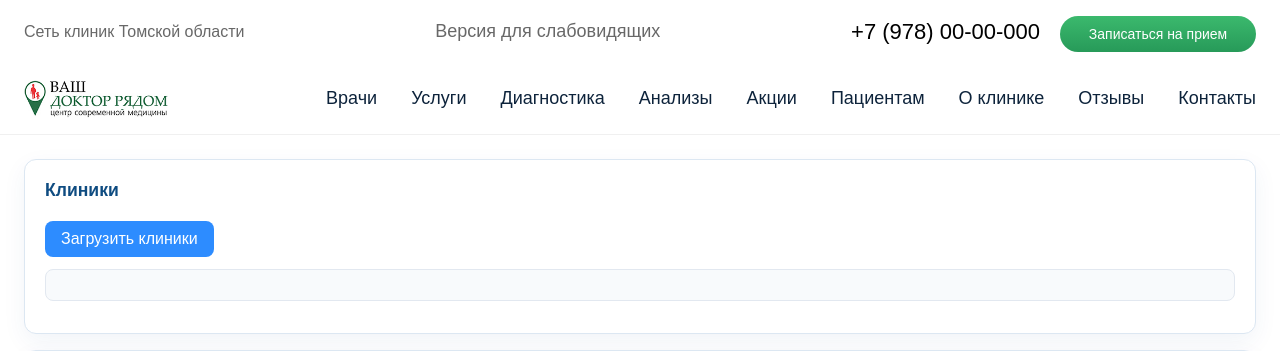
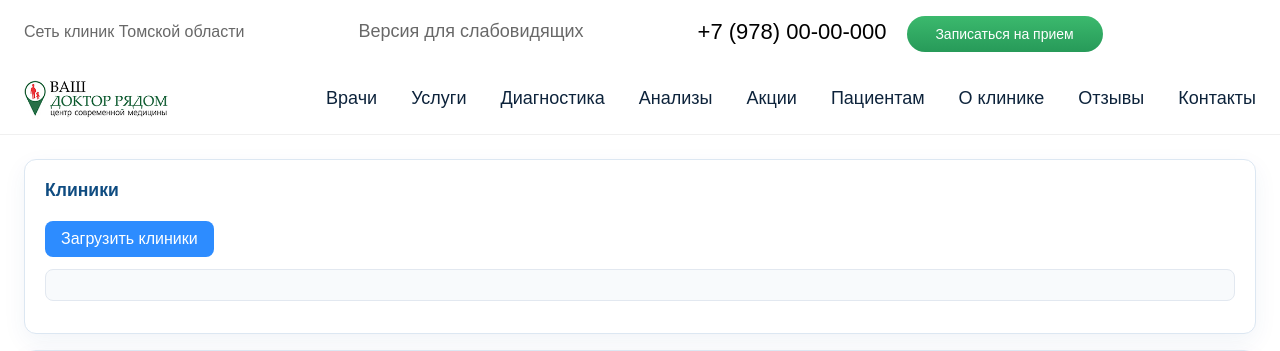
Before and after one commit to nm-backend/clinic, a Django app: page / in a window 1280 px wide. Shown: the top 351 px of the page. Run offline with Django 5.2, Linux system fonts and the light colour scheme.

Commit message:
change style of  header

```diff
--- a/static/css/style.css
+++ b/static/css/style.css
@@ -30,8 +30,9 @@ header {
 /* Верхняя панель */
 .header_topbar {
   display: flex;
+  gap: 114px;
   align-items: center;
-  justify-content: space-between;
+  /* justify-content: space-between; */
   padding: 0.75rem 1.5rem;
 }
 
```
